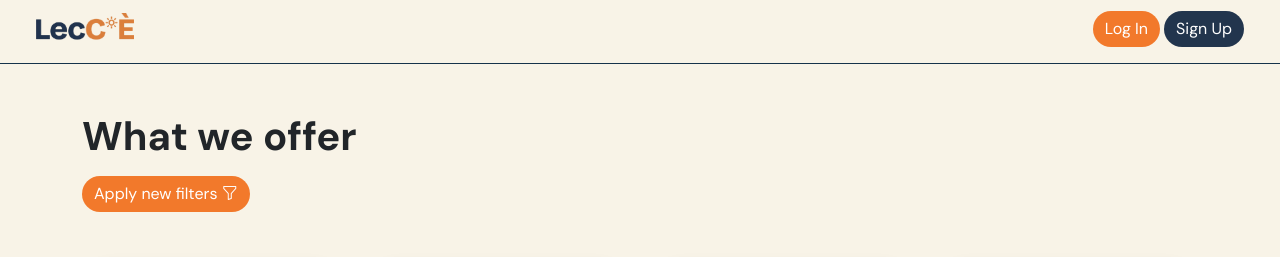
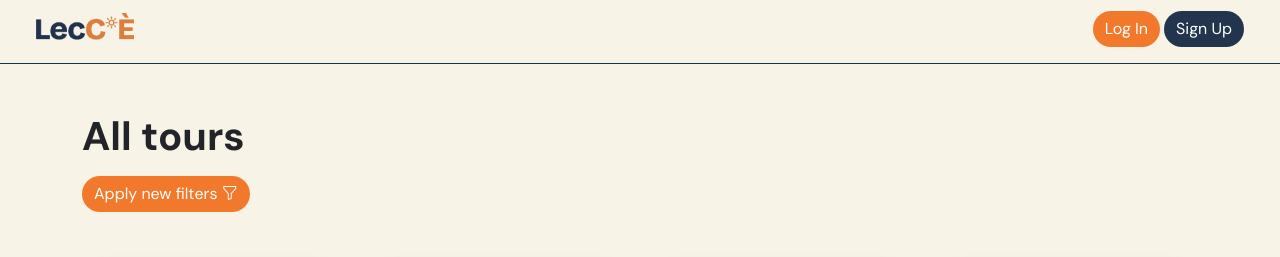
Before and after one commit to NotNandRea/lec-ce, a Flask app: page /tours/list in a window 1280 px wide. Shown: the top 257 px of the page. Run offline with Flask 3, Linux system fonts and the light colour scheme; data comes from the database, SQL or seed files in the repository.

Commit message:
Feat: add user tours and calendar integration, implement min participants filtering

```diff
--- a/app.py
+++ b/app.py
@@ -38,6 +38,8 @@ from ics import Calendar, Event
 from zoneinfo import ZoneInfo
 
 
+#TODO: put every constant in constants.py
+#TODO: comment everything
 
 #load everythings from .env file
 load_dotenv()
@@ -274,6 +276,9 @@ def profile(id):
 
     today = date.today()
     user = users_dao.get_user_by_id(id)
+    if user is None:
+        flash("User not found", "negative")
+        return redirect(url_for("home"))
 
     if user.role == "guide":
         user.languages = languages_dao.get_languages_by_user_id(user.id)
@@ -289,7 +294,7 @@ def profile(id):
         upcoming = occurrences
 
         # get the tours that the guide has created, indipendently from the occurrences
-        tours = tours_dao.get_tours_by_guide_id(user.id,6)
+        tours = tours_dao.get_tours_by_guide_id(user.id, limit=3)
         for tour in tours:
             tour.photos=photos_dao.get_first_photo(tour)
             tour.language=languages_dao.get_language_by_id(tour.language_id)["name"]
@@ -299,44 +304,40 @@ def profile(id):
 
 
     else:
-        #get occurrences of the tours that the user has booked (the main focus is the occurrence, then we add the tour info)
+        #get occurrences and tours that the user has booked
         reservations = reservations_dao.get_reservations_by_participant_id(user.id, limit=3, after_date=today)
         occurrencies = []
-        for reservation in reservations:
-            occurrence = occurrencies_dao.get_occurrence_by_id(reservation.occurrence_id)
-            occurrence.tour = tours_dao.get_tour_by_id(occurrence.tour_id)
-            occurrence.tour.language = languages_dao.get_language_by_id(occurrence.tour.language_id)["name"]
-            occurrence.tour.theme = themes_dao.get_theme_by_id(occurrence.tour.theme_id)
-            occurrence.tour.stops = stops_dao.get_first_stop_by_tour(occurrence.tour)
-            occurrence.reservation = reservation
-            occurrencies.append(occurrence)
-
-        upcoming = occurrencies
-
-        #get tours that the user has booked (the main focus is the tour, we need to pass through the occurrences to get the actual tours that the user has booked)
         temp_tours = []
         for reservation in reservations:
             occurrence = occurrencies_dao.get_occurrence_by_id(reservation.occurrence_id)
 
             tour = tours_dao.get_tour_by_id(occurrence.tour_id)
             tour.photos=photos_dao.get_first_photo(tour)
-            tour.language=languages_dao.get_language_by_id(tour.language_id)["name"]
-            tour.theme=themes_dao.get_theme_by_id(tour.theme_id)
-            tour.stops=stops_dao.get_first_stop_by_tour(tour)
+            tour.language = languages_dao.get_language_by_id(tour.language_id)["name"]
+            tour.theme = themes_dao.get_theme_by_id(tour.theme_id)
+            tour.stops = stops_dao.get_first_stop_by_tour(tour)
             tour.guide = users_dao.get_user_by_id(tour.guide_id)
             tour.occurrence_date = occurrence.date
+
+            occurrence.tour = tour
+            occurrence.reservation = reservation
+
+            occurrencies.append(occurrence)
             temp_tours.append(tour)
+
+        upcoming = occurrencies
 
 
         #remove tour duplicates
         tours = []
         for tour in temp_tours:
-            if len(tours) == 0:
+            already_present = False
+            for temp in tours:
+                if tour.id == temp.id:
+                    already_present = True
+                    break
+            if not already_present:
                 tours.append(tour)
-            for temp in tours:
-                if tour.id != temp.id:
-                    tours.append(tour)
-                    break
 
     return render_template("profile.html", upcoming=upcoming, tours=tours, user=user)
 
@@ -360,7 +361,6 @@ def home():
 
     return render_template("home.html", today=today, tours=tours, languages=languages, themes=themes)
 
-#TODO: implement filtering
 @app.route("/tours/list")
 def tours():
 
@@ -434,8 +434,18 @@ def tours():
     else:
         max_participants = None
 
+    # min participants check and filtering
+    min_participants = request.args.get("minPeople")
+    if min_participants is not None and min_participants != "":
+        if not min_participants.isdigit() or int(min_participants) < 1:
+            flash("Min participants must be a positive integer", "negative")
+            return redirect(url_for("home"))
+        min_participants = int(min_participants)
+    else:
+        min_participants = None
 
-    tours=tours_dao.get_tours(state="active", weekday=weekday, duration_start=duration[0], duration_end=duration[1], language=language, theme=theme, max_participants=max_participants)
+
+    tours=tours_dao.get_tours(state="active", weekday=weekday, duration_start=duration[0], duration_end=duration[1], language=language, theme=theme, max_participants=max_participants, min_participants=min_participants)
 
     for tour in tours:
         tour.photos=photos_dao.get_first_photo(tour)
@@ -444,7 +454,7 @@ def tours():
         tour.stops=stops_dao.get_first_stop_by_tour(tour)
         tour.guide = users_dao.get_user_by_id(tour.guide_id)
 
-    return render_template("tours.html", today=today, tours=tours, languages=languages, themes=themes)
+    return render_template("tours.html", today=today, tours=tours, languages=languages, themes=themes, origin="list")
 
 @app.route("/tour/<id>")
 def tour(id):
@@ -471,6 +481,71 @@ def tour(id):
     has_reservations=reservations_dao.count_reservations_by_tour_id(tour.id)
 
     return render_template("tour.html", tour=tour, theme=theme, avaiable_days=avaiable_days, today=today, has_active_reservations=has_active_reservations, has_reservations=has_reservations)
+
+@app.route("/tours/<user_id>")
+def user_tours(user_id):
+
+    user = users_dao.get_user_by_id(user_id)
+    if user is None:
+        flash("User not found", "negative")
+        return redirect(url_for("home"))
+
+    if user.role == "guide":
+            user.languages = languages_dao.get_languages_by_user_id(user.id)
+
+            #get occurrences of the tours that the guide has created
+            occurrences = occurrencies_dao.get_not_empty_occurrences_by_guide_id(user.id)
+            for occurrence in occurrences:
+                occurrence.tour = tours_dao.get_tour_by_id(occurrence.tour_id)
+                occurrence.tour.language = languages_dao.get_language_by_id(occurrence.tour.language_id)["name"]
+                occurrence.tour.theme = themes_dao.get_theme_by_id(occurrence.tour.theme_id)
+                occurrence.tour.stops = stops_dao.get_first_stop_by_tour(occurrence.tour)
+
+
+            # get the tours that the guide has created, indipendently from the occurrences
+            tours = tours_dao.get_tours_by_guide_id(user.id,6)
+            for tour in tours:
+                tour.photos=photos_dao.get_first_photo(tour)
+                tour.language=languages_dao.get_language_by_id(tour.language_id)["name"]
+                tour.theme=themes_dao.get_theme_by_id(tour.theme_id)
+                tour.stops=stops_dao.get_first_stop_by_tour(tour)
+                tour.guide = users_dao.get_user_by_id(tour.guide_id)
+
+
+    else:
+        #get the tours that the user has booked
+        reservations = reservations_dao.get_reservations_by_participant_id(user.id)
+        temp_tours = []
+        for reservation in reservations:
+            occurrence = occurrencies_dao.get_occurrence_by_id(reservation.occurrence_id)
+
+            tour = tours_dao.get_tour_by_id(occurrence.tour_id)
+            tour.photos=photos_dao.get_first_photo(tour)
+            tour.language = languages_dao.get_language_by_id(tour.language_id)["name"]
+            tour.theme = themes_dao.get_theme_by_id(tour.theme_id)
+            tour.stops = stops_dao.get_first_stop_by_tour(tour)
+            tour.guide = users_dao.get_user_by_id(tour.guide_id)
+            tour.occurrence_date = occurrence.date
+
+            occurrence.tour = tour
+            occurrence.reservation = reservation
+
+            temp_tours.append(tour)
+
+
+
+        #remove tour duplicates
+        tours = []
+        for tour in temp_tours:
+            already_present = False
+            for temp in tours:
+                if tour.id == temp.id:
+                    already_present = True
+                    break
+            if not already_present:
+                tours.append(tour)
+
+    return render_template("tours.html", tours=tours, user=user, origin="user_tours")
 
 # TOUR MANAGEMENT
 
@@ -1003,6 +1078,47 @@ def occurrence_details(id):
 
     return render_template("occurrence_guide.html", occurrence=occurrence, participants=participants, participants_number=participants_number, seconds_remaining=seconds_remaining, report=report)
 
+@app.route("/occurrences/<id>/calendar")
+@login_required
+@guide_required
+def add_occurrence_to_calendar(id):
+
+    zone = ZoneInfo("Europe/Rome")
+
+    #check ownership of the occurrence
+    occurrence=occurrencies_dao.get_occurrence_by_id(id)
+    if occurrence is None:
+        flash("Occurrence not found", "negative")
+        return redirect(url_for("my_profile"))
+
+    occurrence.tour = tours_dao.get_tour_by_id(occurrence.tour_id)
+    if occurrence.tour is None:
+        flash("Tour not found", "negative")
+        return redirect(url_for("my_profile"))
+
+
+    if occurrence.tour.guide_id != current_user.id:
+        flash("You are not authorized to view this occurrence", "negative")
+        return redirect(url_for("my_profile"))
+
+    occurrence.tour = tours_dao.get_tour_by_id(occurrence.tour_id)
+
+    calendar = Calendar()
+    event = Event()
+
+    event.name = occurrence.tour.title
+    start_datetime = datetime.combine(occurrence.date, datetime.strptime(occurrence.start_time, "%H:%M").time(), tzinfo=zone)
+    end_datetime = start_datetime + timedelta(minutes=occurrence.tour.duration)
+    event.begin = start_datetime
+    event.end = end_datetime
+
+    calendar.events.add(event)
+
+    response = Response(calendar.serialize(), mimetype='text/calendar')
+
+    return response
+
+
 @app.route("/occurrences/<id>/report", methods=["POST"])
 @login_required
 @guide_required
--- a/database/daos/tours.py
+++ b/database/daos/tours.py
@@ -7,7 +7,7 @@ from utilities.db_connection import connect_db
 #CORE FUNCTIONS
 
 @connect_db
-def get_tours(conn, cursor, limit=None, state=None, weekday=None, duration_start=None, duration_end=None, language=None, theme=None, max_participants=None):
+def get_tours(conn, cursor, limit=None, state=None, weekday=None, duration_start=None, duration_end=None, language=None, theme=None, max_participants=None, min_participants=None):
 
     query="SELECT DISTINCT tours.* FROM tours, tour_week_slots WHERE tours.id = tour_week_slots.tour_id"
     parameters = ()
@@ -39,6 +39,10 @@ def get_tours(conn, cursor, limit=None, state=None, weekday=None, duration_start
     if max_participants is not None:
         query += " AND max_participants<=(?)"
         parameters += (max_participants,)
+
+    if min_participants is not None:
+        query += " AND max_participants>=(?)"
+        parameters += (min_participants,)
 
     if limit is not None:
         query += " LIMIT (?)"
--- a/templates/base.html
+++ b/templates/base.html
@@ -7,6 +7,7 @@
     <!--TODO: implement title in every page -->
     <!--TODO: implement favicon -->
     <!--TODO: implement responsiveness -->
+    <!--TODO: implement navbar -->
     <title>LecCÈ - {% block title %}{% endblock %}</title>
 
     <!-- Bootstrap -->
@@ -26,7 +27,7 @@
     <link rel="stylesheet" href="https://cdn.jsdelivr.net/npm/flatpickr/dist/flatpickr.min.css">
 </head>
 
-<body>
+<body class="min-vh-100 d-flex flex-column">
     <header class="lecce-header">
         <nav class="navbar mx-4">
             <div class="container-fluid d-flex align-items-center justify-content-between">
@@ -59,7 +60,7 @@
     </header>
 
     <!-- Flash messages -->
-    <div class="container-fluid">
+    <div class="container-fluid flex-grow-1">
         {% with messages = get_flashed_messages(with_categories=true) %}
         {% if messages %}
         {% for category, message in messages %}
--- a/templates/searchbar.html
+++ b/templates/searchbar.html
@@ -1,4 +1,3 @@
-<!--TODO: implement get endpoint-->
 <form class="lecce-secondary-background rounded-4 shadow-lg p-4 mt-3" action="{{ url_for('tours') }}" id="collapseFilters">
     <div class="row g-4">
 
@@ -47,9 +46,17 @@
         </div>
 
         <div class="col-4">
-            <label for="maxPeople" class="form-label">Max People</label>
+            <label for="maxPeople" class="form-label">Max Capacity</label>
             <input type="number" class="form-control" id="maxPeople" name="maxPeople" placeholder="10" min="1">
         </div>
+
+        <div class="col-4">
+            <label for="minPeople" class="form-label">Min Capacity</label>
+            <input type="number" class="form-control" id="minPeople" name="minPeople" placeholder="2" min="1">
+        </div>
+
+        <div class="col-4"></div>
+
 
         <div class="col-4 d-flex justify-content-end align-items-end">
             <button type="submit" class="btn lecce-btn lecce-primary-background w-100">
--- a/templates/tours.html
+++ b/templates/tours.html
@@ -10,15 +10,25 @@
 
 
             <h1 class="fw-bold mb-3">
-                What we offer
+                {% if origin == "list" %}
+                All tours
+                {% elif origin == "user_tours" %}
+                {% if current_user.id == user.id %}
+                My tours
+                {% else %}
+                {{ user.first_name }}'s tours
+                {% endif %}
+                {% endif %}
             </h1>
 
+            {% if origin == "list" %}
             <a class="btn lecce-btn lecce-primary-background" data-bs-toggle="collapse" href="#collapseFilters">
                 Apply new filters <i class="bi-funnel"></i>
             </a>
             <div class="collapse" id="collapseFilters">
                 {% include "searchbar.html" %}
             </div>
+            {% endif %}
 
         </div>
     </section>
@@ -35,7 +45,7 @@
                 </div>
                 {% endfor %}
                 {% else %}
-                <div class="d-flex justify-content-center">
+                <div class="d-flex justify-content-center align-items-center py-5 fw-bold fs-4">
                     <p>No tours found</p>
                 </div>
                 {% endif %}
```
Also changed, not shown: templates/occurrence_guide.html (+10 -2 lines), templates/profile.html (+19 -7 lines).
